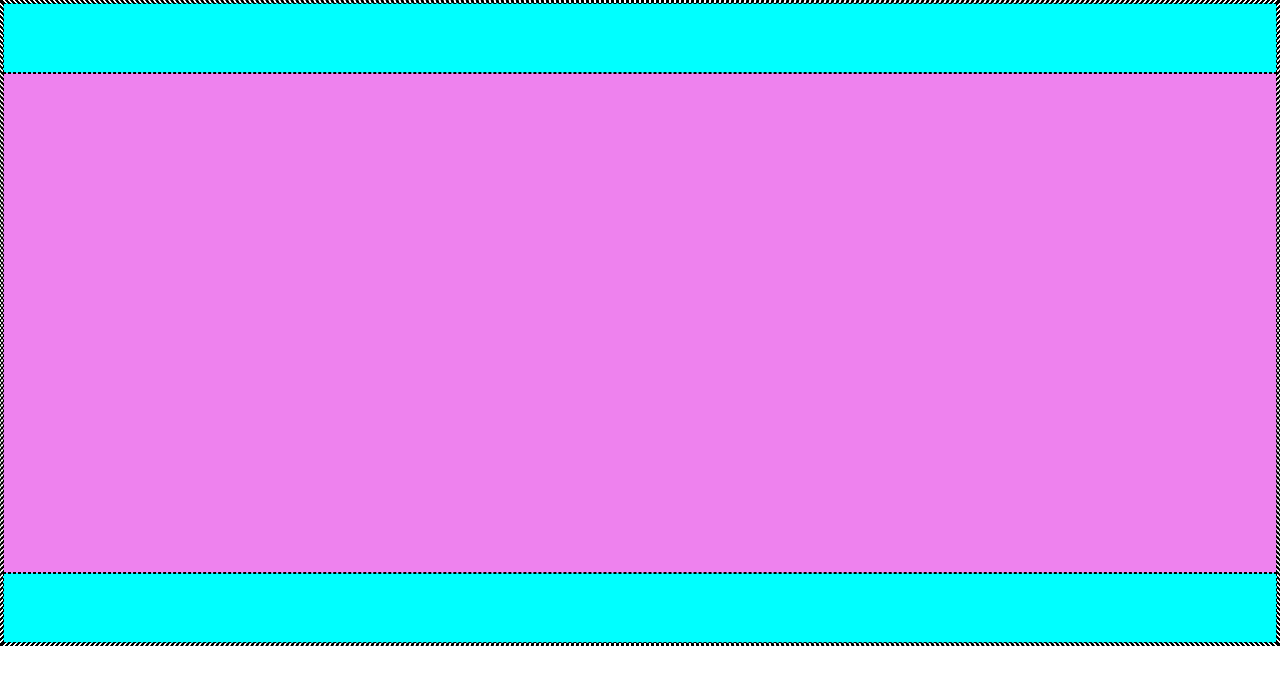
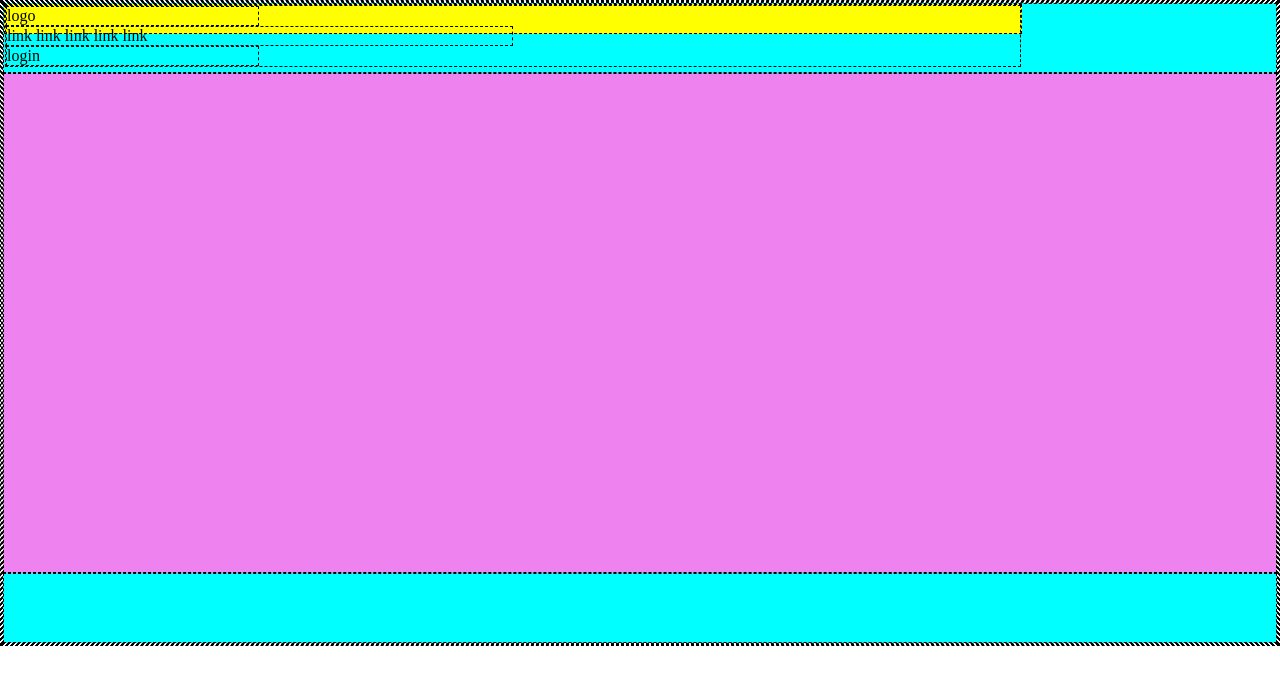
Before and after one commit to JacopoTrincanato/htmlcss-struttura-discord, a plain HTML site: page index.html in a window 1280 px wide. Drawn offline with Linux system fonts and the light colour scheme.

Commit message:
add nav and utilities region

```diff
--- a/index.html
+++ b/index.html
@@ -11,7 +11,17 @@
     <div class="debug">
 
         <!--Inizio header-->
-        <header></header>
+        <header>
+
+             <!--Inizio nav-->
+            <nav>
+                <ul>
+                    <li class="logo">logo</li>
+                    <li class="link">link link link link link</li>
+                    <li class="login">login</li>
+                </ul>
+            </nav>
+        </header>
 
         <!--Inizio main-->
         <main></main>
--- a/style.css
+++ b/style.css
@@ -12,6 +12,11 @@
     background-color: aqua;
 }
 
+.debug nav{
+    height: 30px;
+    background-color: yellow;
+}
+
 .debug main{
     height: 500px;
     background-color: violet;
@@ -21,3 +26,21 @@
     height: 70px;
     background-color: aqua;
 }
+
+/*utilities region*/
+
+nav{
+    width: 80%;
+}
+
+ul{
+    list-style: none;
+}
+
+.logo, .login{
+    width: 25%;
+}
+
+.link{
+    width: 50%;
+}
```
